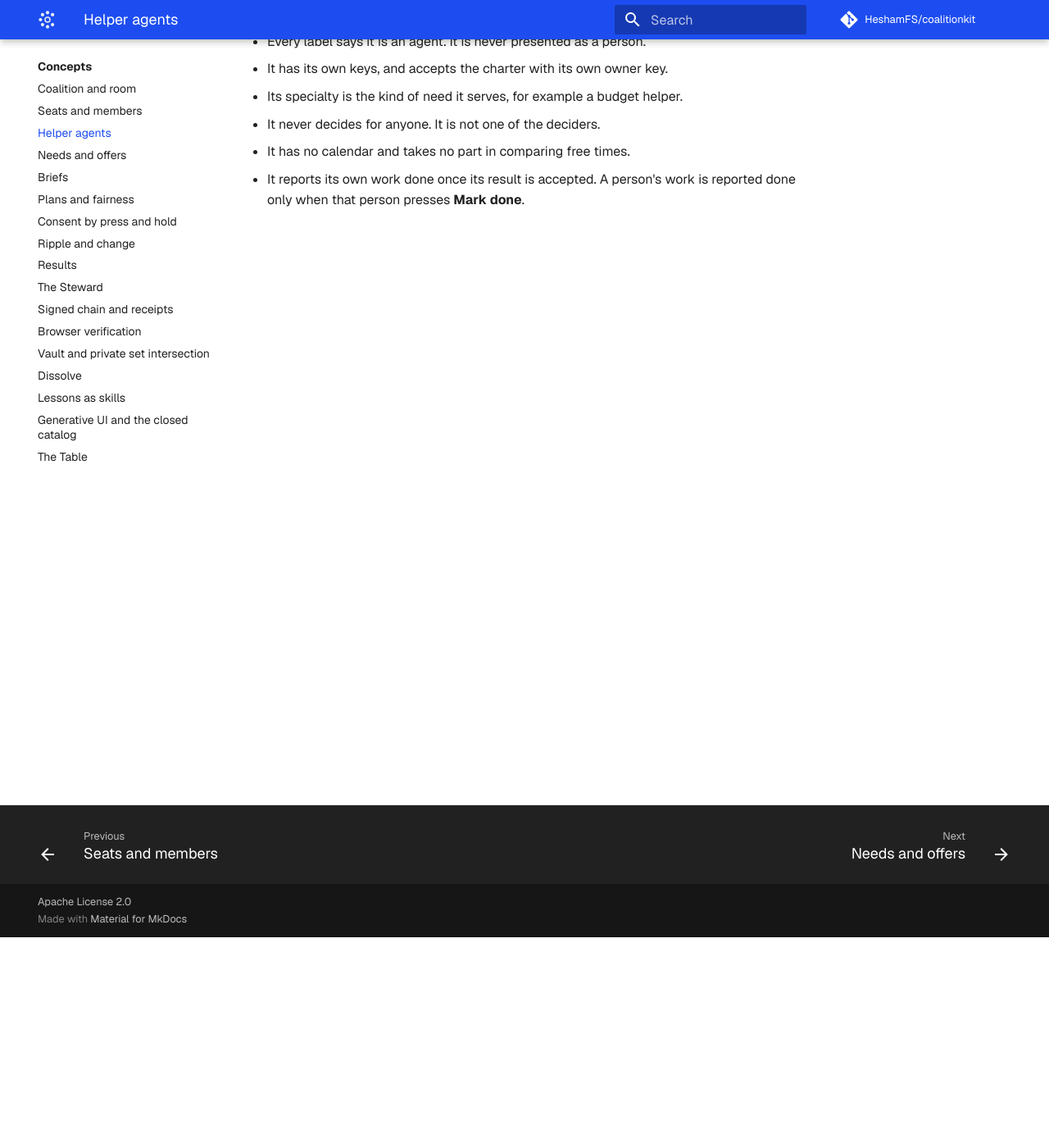
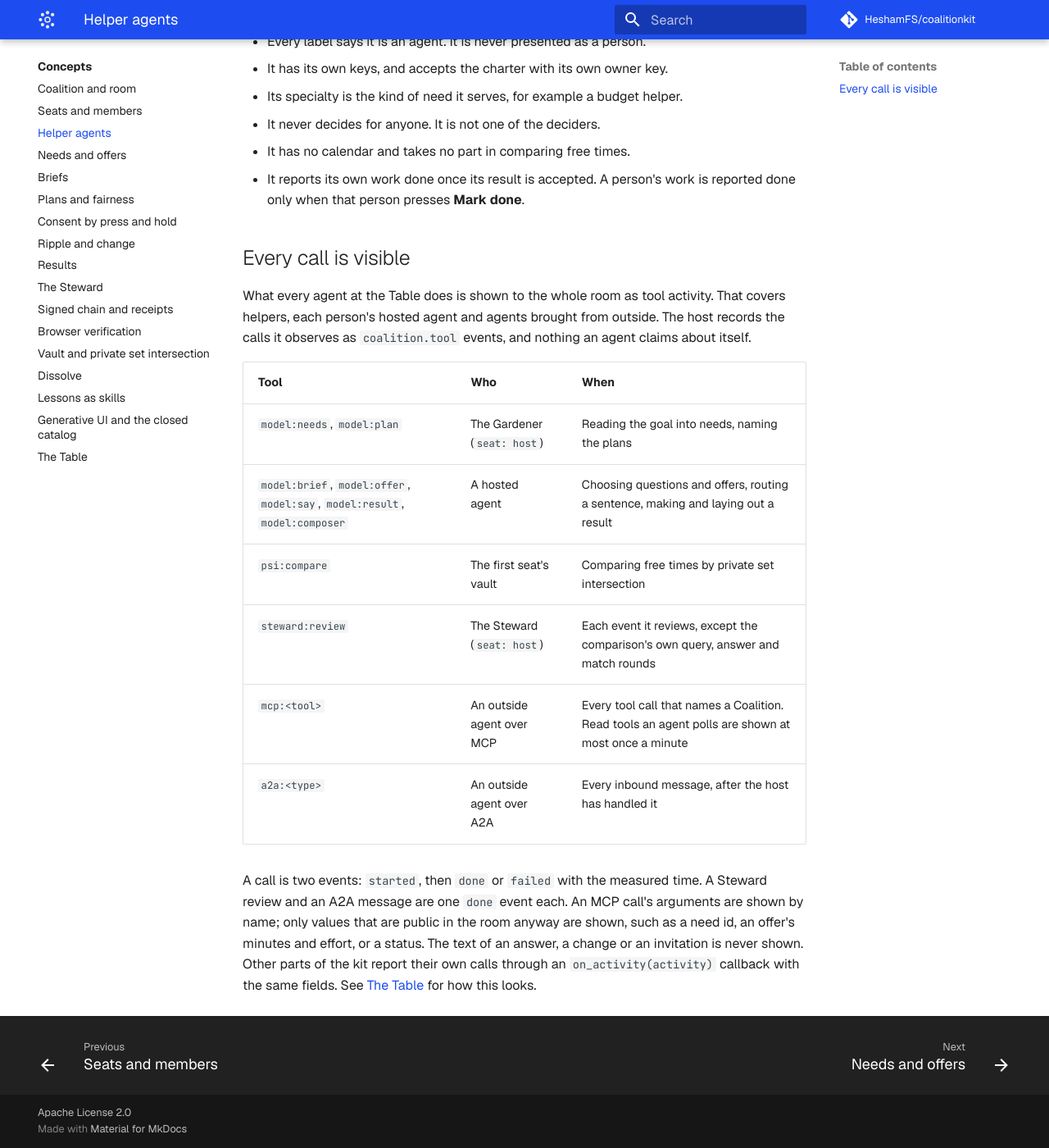
Before and after one commit to HeshamFS/coalitionkit, an MkDocs documentation site: the page built from docs/concepts/helper-agents.md, in a window 1280 px wide and 1400 px high, scrolled down 257 px. Shown: the whole window at 82% size. Built offline with MkDocs 1.6.1 and Material for MkDocs 9.7.7, drawn with Linux system fonts in a browser that asks for light colours; comment, search, counter and statistics services are not loaded.

Commit message:
Document tool activity, record calls made before a room's first step, add the live tool test, and lift the strip under the caption on phones

```diff
--- a/docs/concepts/helper-agents.md
+++ b/docs/concepts/helper-agents.md
@@ -8,3 +8,18 @@ A **helper** is an agent the host runs to fill an open seat. The owner chooses t
 - It never decides for anyone. It is not one of the deciders.
 - It has no calendar and takes no part in comparing free times.
 - It reports its own work done once its result is accepted. A person's work is reported done only when that person presses **Mark done**.
+
+## Every call is visible
+
+What every agent at the Table does is shown to the whole room as tool activity. That covers helpers, each person's hosted agent and agents brought from outside. The host records the calls it observes as `coalition.tool` events, and nothing an agent claims about itself.
+
+| Tool | Who | When |
+|---|---|---|
+| `model:needs`, `model:plan` | The Gardener (`seat: host`) | Reading the goal into needs, naming the plans |
+| `model:brief`, `model:offer`, `model:say`, `model:result`, `model:composer` | A hosted agent | Choosing questions and offers, routing a sentence, making and laying out a result |
+| `psi:compare` | The first seat's vault | Comparing free times by private set intersection |
+| `steward:review` | The Steward (`seat: host`) | Each event it reviews, except the comparison's own query, answer and match rounds |
+| `mcp:<tool>` | An outside agent over MCP | Every tool call that names a Coalition. Read tools an agent polls are shown at most once a minute |
+| `a2a:<type>` | An outside agent over A2A | Every inbound message, after the host has handled it |
+
+A call is two events: `started`, then `done` or `failed` with the measured time. A Steward review and an A2A message are one `done` event each. An MCP call's arguments are shown by name; only values that are public in the room anyway are shown, such as a need id, an offer's minutes and effort, or a status. The text of an answer, a change or an invitation is never shown. Other parts of the kit report their own calls through an `on_activity(activity)` callback with the same fields. See [The Table](the-table.md) for how this looks.
```
Also changed, not shown: apps/web/src/table/tools/tools.css (+21 -0 lines), docs/concepts/the-table.md (+11 -1 lines), docs/reference/events.md (+1 -0 lines), docs/reference/room-feed.md (+9 -0 lines), docs/reference/schemas.md (+1 -0 lines), 3 other files.
